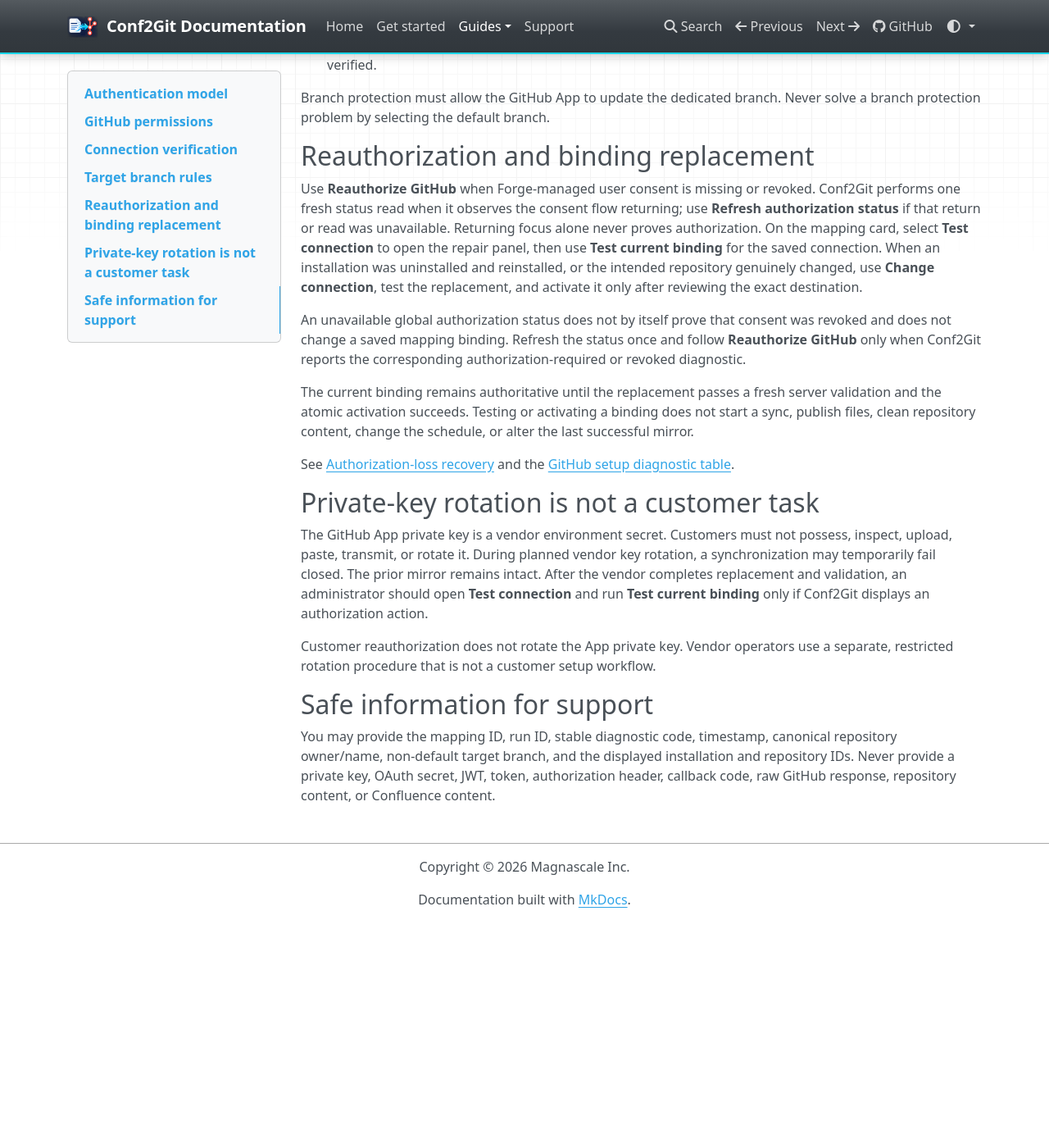
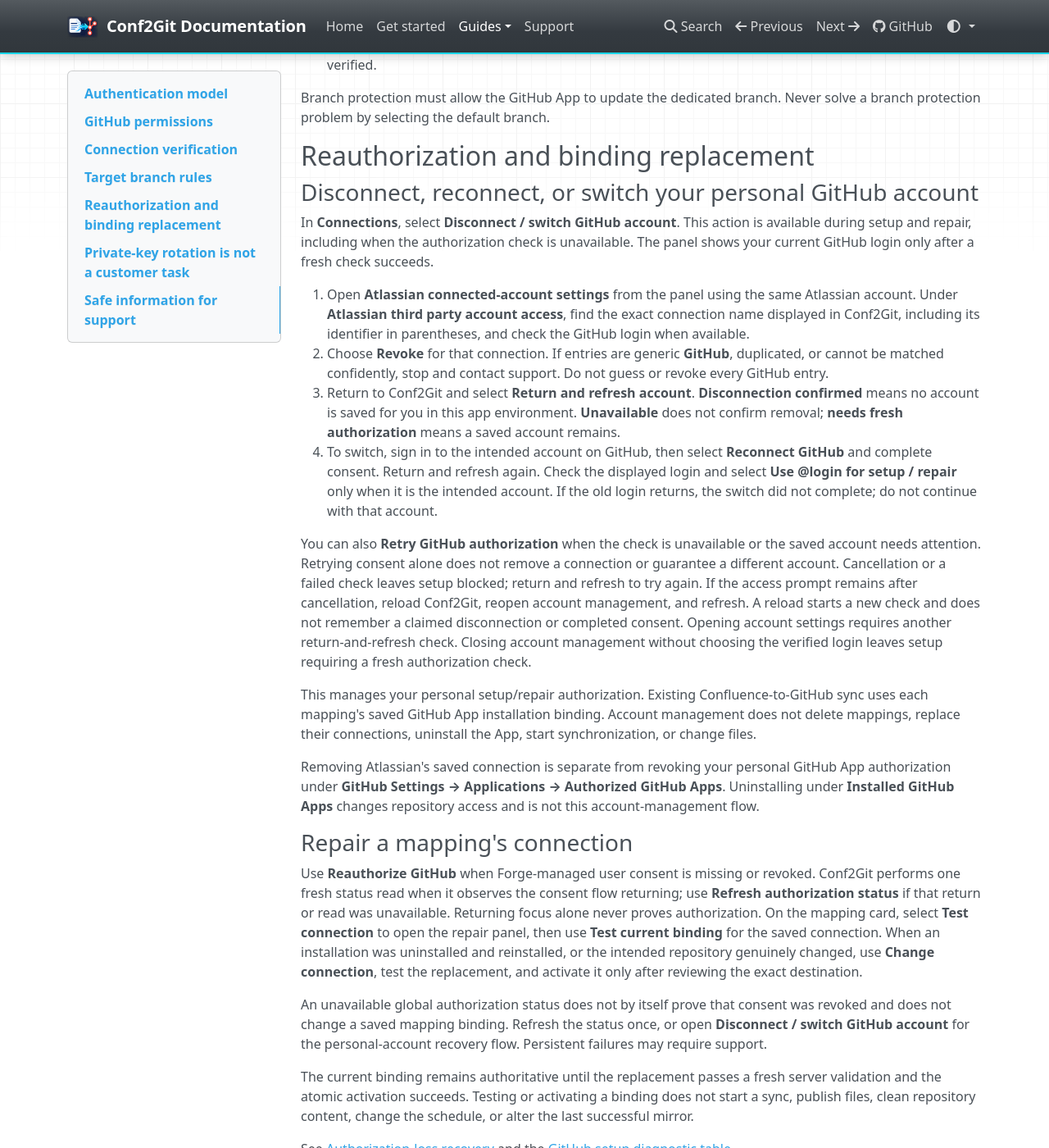
Before and after one commit to magnascale/conf2git-documentation, an MkDocs documentation site: the page built from docs/github-authorization.md, in a window 1280 px wide and 1400 px high, scrolled down 1340 px. Shown: the whole window at 82% size. Built offline with MkDocs 1.6.1, drawn with Linux system fonts in a browser that asks for light colours; nearby versions of some CDN libraries; before the commit the page ends 2465 px from its top, so only the background shows below that.

Commit message:
docs: explain personal GitHub disconnect and account switching (#1)

```diff
--- a/docs/github-authorization.md
+++ b/docs/github-authorization.md
@@ -60,6 +60,44 @@
 
 ## Reauthorization and binding replacement
 
+### Disconnect, reconnect, or switch your personal GitHub account
+
+In **Connections**, select **Disconnect / switch GitHub account**. This action is available during
+setup and repair, including when the authorization check is unavailable. The panel shows your
+current GitHub login only after a fresh check succeeds.
+
+1. Open **Atlassian connected-account settings** from the panel using the same Atlassian account.
+   Under **Atlassian third party account access**, find the exact connection name displayed in
+   Conf2Git, including its identifier in parentheses, and check the GitHub login when available.
+2. Choose **Revoke** for that connection. If entries are generic **GitHub**, duplicated, or cannot
+   be matched confidently, stop and contact support. Do not guess or revoke every GitHub entry.
+3. Return to Conf2Git and select **Return and refresh account**. **Disconnection confirmed** means
+   no account is saved for you in this app environment. **Unavailable** does not confirm removal;
+   **needs fresh authorization** means a saved account remains.
+4. To switch, sign in to the intended account on GitHub, then select **Reconnect GitHub** and
+   complete consent. Return and refresh again. Check the displayed login and select
+   **Use @login for setup / repair** only when it is the intended account. If the old login returns,
+   the switch did not complete; do not continue with that account.
+
+You can also **Retry GitHub authorization** when the check is unavailable or the saved account
+needs attention. Retrying consent alone does not remove a connection or guarantee a different
+account. Cancellation or a failed check leaves setup blocked; return and refresh to try again.
+If the access prompt remains after cancellation, reload Conf2Git, reopen account management, and
+refresh.
+A reload starts a new check and does not remember a claimed disconnection or completed consent.
+Opening account settings requires another return-and-refresh check. Closing account management
+without choosing the verified login leaves setup requiring a fresh authorization check.
+
+This manages your personal setup/repair authorization. Existing Confluence-to-GitHub sync uses
+each mapping's saved GitHub App installation binding. Account management does not delete
+mappings, replace their connections, uninstall the App, start synchronization, or change files.
+
+Removing Atlassian's saved connection is separate from revoking your personal GitHub App
+authorization under **GitHub Settings → Applications → Authorized GitHub Apps**. Uninstalling
+under **Installed GitHub Apps** changes repository access and is not this account-management flow.
+
+### Repair a mapping's connection
+
 Use **Reauthorize GitHub** when Forge-managed user consent is missing or revoked. Conf2Git performs
 one fresh status read when it observes the consent flow returning; use **Refresh authorization
 status** if that return or read was unavailable. Returning focus alone never proves authorization.
@@ -69,8 +107,8 @@
 activate it only after reviewing the exact destination.
 
 An unavailable global authorization status does not by itself prove that consent was revoked and
-does not change a saved mapping binding. Refresh the status once and follow **Reauthorize GitHub**
-only when Conf2Git reports the corresponding authorization-required or revoked diagnostic.
+does not change a saved mapping binding. Refresh the status once, or open **Disconnect / switch
+GitHub account** for the personal-account recovery flow. Persistent failures may require support.
 
 The current binding remains authoritative until the replacement passes a fresh server validation
 and the atomic activation succeeds. Testing or activating a binding does not start a sync, publish
```
Also changed, not shown: docs/recovery-and-lifecycle.md (+5 -0 lines), docs/troubleshooting.md (+3 -1 lines).
